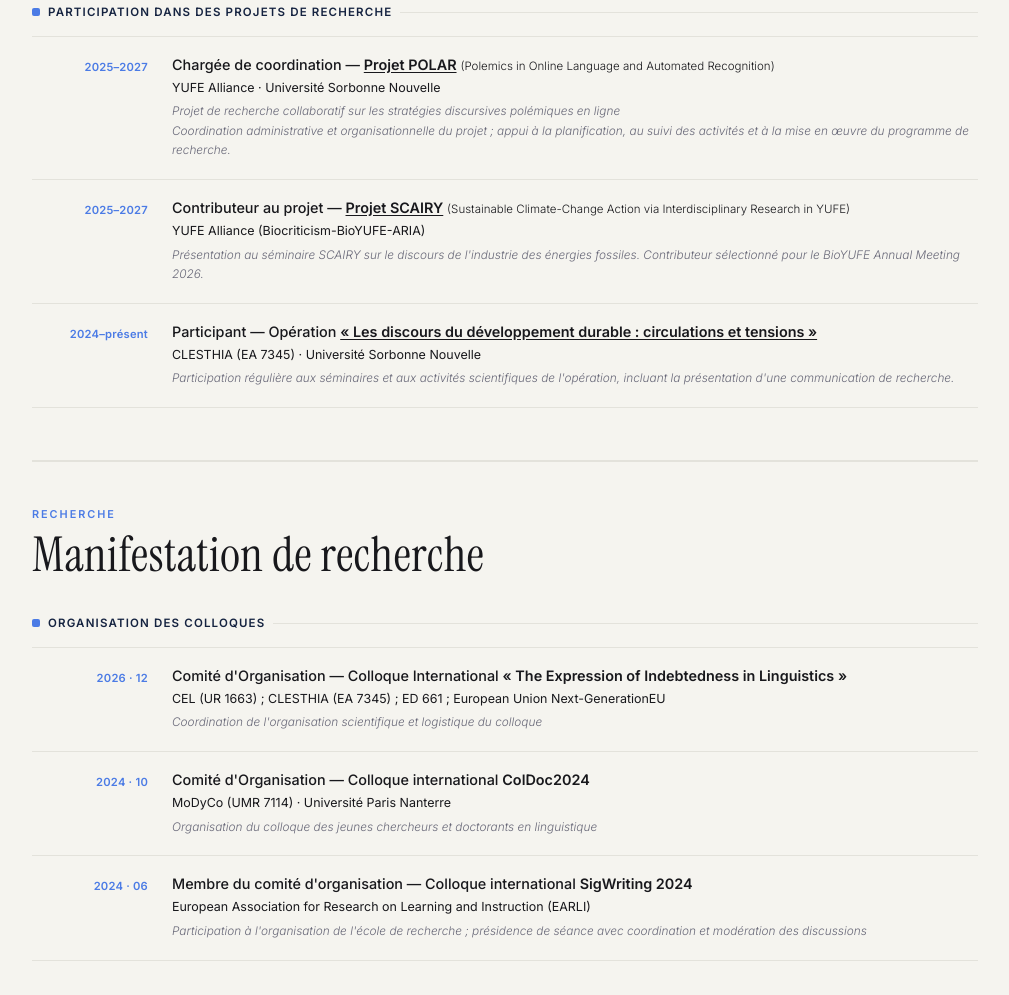
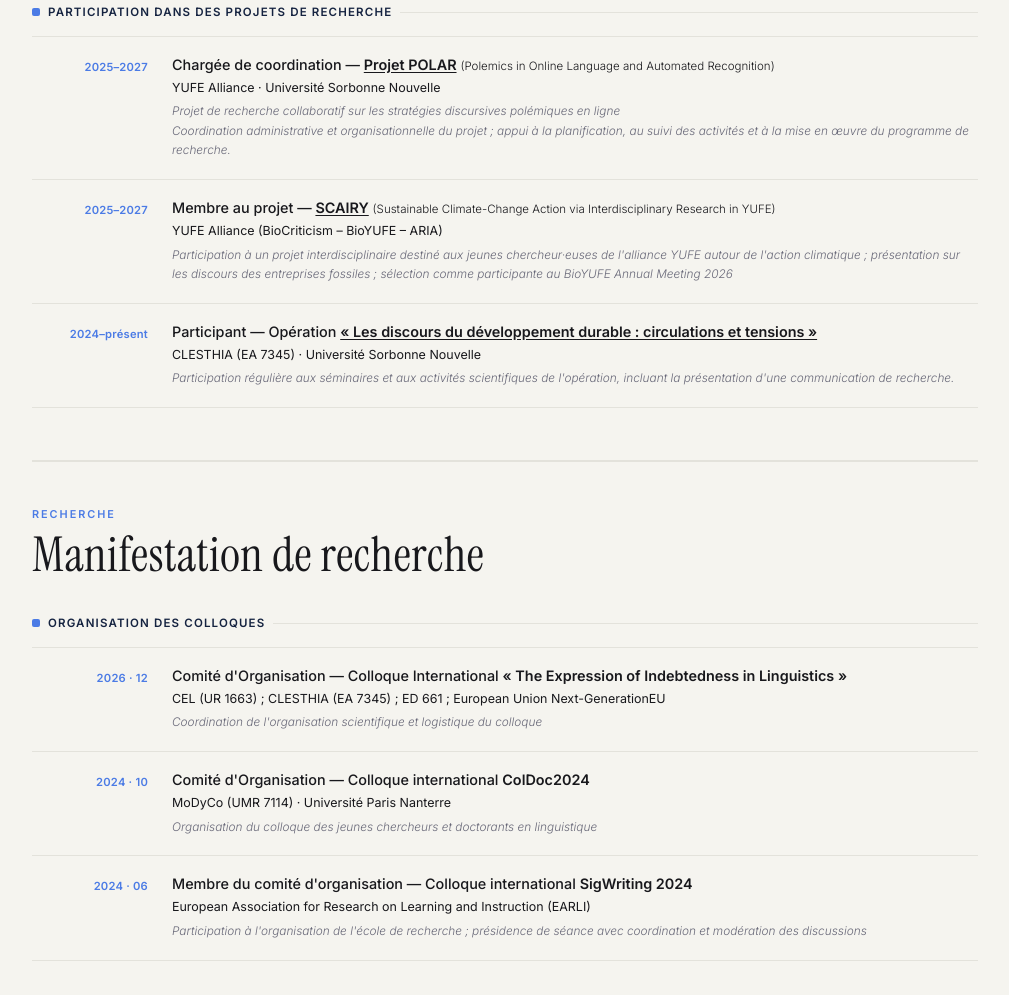
Before and after one commit to ho-won-kim/ho-won-kim.github.io, a plain HTML site: page index.html in a window 1280 px wide. Shown: the part 2457-3452 px from the top of the page, without its empty margins (250-1259 px from the left). Drawn offline with nearby package versions, Linux system fonts and the light colour scheme; a web font is replaced by a local one.

Commit message:
Update SCAIRY entry: Membre au projet, new org BioCriticism–BioYUFE–ARIA, expanded detail

```diff
--- a/index.html
+++ b/index.html
@@ -1074,7 +1074,7 @@
                 <div class="tl-yr">2025–2027</div>
                 <div>
                   <div class="tl-title" data-i18n-html="res-s-title">Contributeur au projet — <a href="https://www.sorbonne-nouvelle.fr/scairy-sustainable-climate-change-action-via-interdisciplinary-research-in-yufe-2025-2027--930226.kjsp?RH=1324076359125" target="_blank" rel="noopener" style="color:inherit;text-decoration:underline;text-underline-offset:2px"><strong>Projet SCAIRY</strong></a> <span style="font-weight:300;color:var(--ink-3);font-size:0.8em">(Sustainable Climate-Change Action via Interdisciplinary Research in YUFE)</span></div>
-                  <div class="tl-sub">YUFE Alliance (Biocriticism-BioYUFE-ARIA)</div>
+                  <div class="tl-sub">YUFE Alliance (BioCriticism – BioYUFE – ARIA)</div>
                   <div class="tl-detail" data-i18n="res-s-detail">Présentation au séminaire SCAIRY sur le discours de l'industrie des énergies fossiles. Contributeur sélectionné pour le BioYUFE Annual Meeting 2026.</div>
                 </div>
               </div>
@@ -1779,8 +1779,8 @@
         'res-4-detail': 'Participation à l\'organisation de l\'école de recherche ; présidence de séance avec coordination et modération des discussions',
         'res-p-title': 'Chargée de coordination — <a href="https://yufe-polar.github.io/" target="_blank" rel="noopener" style="color:inherit;text-decoration:underline;text-underline-offset:2px"><strong>Projet POLAR</strong></a> <span style="font-weight:300;color:var(--ink-3);font-size:0.8em">(Polemics in Online Language and Automated Recognition)</span>',
         'res-p-detail': 'Projet de recherche collaboratif sur les stratégies discursives polémiques en ligne<br>Coordination administrative et organisationnelle du projet ; appui à la planification, au suivi des activités et à la mise en œuvre du programme de recherche.',
-        'res-s-title': 'Contributeur au projet — <a href="https://www.sorbonne-nouvelle.fr/scairy-sustainable-climate-change-action-via-interdisciplinary-research-in-yufe-2025-2027--930226.kjsp?RH=1324076359125" target="_blank" rel="noopener" style="color:inherit;text-decoration:underline;text-underline-offset:2px"><strong>Projet SCAIRY</strong></a> <span style="font-weight:300;color:var(--ink-3);font-size:0.8em">(Sustainable Climate-Change Action via Interdisciplinary Research in YUFE)</span>',
-        'res-s-detail': 'Présentation au séminaire SCAIRY sur le discours de l\'industrie des énergies fossiles. Contributeur sélectionné pour le BioYUFE Annual Meeting 2026.',
+        'res-s-title': 'Membre au projet — <a href="https://www.sorbonne-nouvelle.fr/scairy-sustainable-climate-change-action-via-interdisciplinary-research-in-yufe-2025-2027--930226.kjsp?RH=1324076359125" target="_blank" rel="noopener" style="color:inherit;text-decoration:underline;text-underline-offset:2px"><strong>SCAIRY</strong></a> <span style="font-weight:300;color:var(--ink-3);font-size:0.8em">(Sustainable Climate-Change Action via Interdisciplinary Research in YUFE)</span>',
+        'res-s-detail': 'Participation à un projet interdisciplinaire destiné aux jeunes chercheur·euses de l\'alliance YUFE autour de l\'action climatique ; présentation sur les discours des entreprises fossiles ; sélection comme participante au BioYUFE Annual Meeting 2026',
         'res-d-yr': '2024–présent',
         'res-d-title': 'Participant — Opération <a href="https://www.sorbonne-nouvelle.fr/operation-les-discours-du-developpement-durable-et-de-la-transition-ecologique-domaines-sens-transmission--888229.kjsp?RH=1484234470958" target="_blank" rel="noopener" style="color:inherit;text-decoration:underline;text-underline-offset:2px"><strong><em>« Les discours du développement durable : circulations et tensions »</em></strong></a>',
         'res-d-detail': 'Participation régulière aux séminaires et aux activités scientifiques de l\'opération, incluant la présentation d\'une communication de recherche.',
@@ -1996,8 +1996,8 @@
         'res-4-detail': 'Participation in the organisation of the research school; session chairing with discussion coordination and moderation',
         'res-p-title': 'Project Coordinator — <a href="https://yufe-polar.github.io/" target="_blank" rel="noopener" style="color:inherit;text-decoration:underline;text-underline-offset:2px"><strong>POLAR Project</strong></a> <span style="font-weight:300;color:var(--ink-3);font-size:0.8em">(Polemics in Online Language and Automated Recognition)</span>',
         'res-p-detail': 'Collaborative research project on polemical discursive strategies online.<br>Administrative and organizational coordination, including planning, activity monitoring, and project support.',
-        'res-s-title': 'Project Contributor — <a href="https://www.sorbonne-nouvelle.fr/scairy-sustainable-climate-change-action-via-interdisciplinary-research-in-yufe-2025-2027--930226.kjsp?RH=1324076359125" target="_blank" rel="noopener" style="color:inherit;text-decoration:underline;text-underline-offset:2px"><strong>SCAIRY Project</strong></a> <span style="font-weight:300;color:var(--ink-3);font-size:0.8em">(Sustainable Climate-Change Action via Interdisciplinary Research in YUFE)</span>',
-        'res-s-detail': 'Seminar presentation on fossil fuel industry discourse. Selected contributor to the BioYUFE Annual Meeting 2026.',
+        'res-s-title': 'Project Member — <a href="https://www.sorbonne-nouvelle.fr/scairy-sustainable-climate-change-action-via-interdisciplinary-research-in-yufe-2025-2027--930226.kjsp?RH=1324076359125" target="_blank" rel="noopener" style="color:inherit;text-decoration:underline;text-underline-offset:2px"><strong>SCAIRY</strong></a> <span style="font-weight:300;color:var(--ink-3);font-size:0.8em">(Sustainable Climate-Change Action via Interdisciplinary Research in YUFE)</span>',
+        'res-s-detail': 'Participation in an interdisciplinary project for early-career researchers of the YUFE alliance on climate action; presentation on fossil fuel corporate discourse; selected as participant at the BioYUFE Annual Meeting 2026',
         'res-d-yr': '2024–present',
         'res-d-title': 'Participant — Research initiative <a href="https://www.sorbonne-nouvelle.fr/operation-les-discours-du-developpement-durable-et-de-la-transition-ecologique-domaines-sens-transmission--888229.kjsp?RH=1484234470958" target="_blank" rel="noopener" style="color:inherit;text-decoration:underline;text-underline-offset:2px"><strong><em>"Discourses of Sustainable Development: Circulations and Tensions"</em></strong></a>',
         'res-d-detail': 'Regular participation in the seminars and scientific activities of the initiative, including the presentation of a research paper.',
@@ -2216,8 +2216,8 @@
         'res-4-detail': '연구 학교 조직 참여 ; 세션 진행 및 토론 조율',
         'res-p-title': '연구 프로젝트 담당자 — <a href="https://yufe-polar.github.io/" target="_blank" rel="noopener" style="color:inherit;text-decoration:underline;text-underline-offset:2px"><strong>POLAR Project</strong></a> <span style="font-weight:300;color:var(--ink-3);font-size:0.8em">(Polemics in Online Language and Automated Recognition)</span>',
         'res-p-detail': '온라인 상의 논쟁적 담화 전략과 자동 인식을 주제로 한 공동연구 프로젝트의 행정·운영·기획 업무 지원',
-        'res-s-title': '프로젝트 참여자 — <a href="https://www.sorbonne-nouvelle.fr/scairy-sustainable-climate-change-action-via-interdisciplinary-research-in-yufe-2025-2027--930226.kjsp?RH=1324076359125" target="_blank" rel="noopener" style="color:inherit;text-decoration:underline;text-underline-offset:2px"><strong>SCAIRY 프로젝트</strong></a> <span style="font-weight:300;color:var(--ink-3);font-size:0.8em">(Sustainable Climate-Change Action via Interdisciplinary Research in YUFE)</span>',
-        'res-s-detail': '화석연료 기업 담화에 관한 세미나 발표. 2026년 BioYUFE Annual Meeting 참여자로 선정.',
+        'res-s-title': '프로젝트 멤버 — <a href="https://www.sorbonne-nouvelle.fr/scairy-sustainable-climate-change-action-via-interdisciplinary-research-in-yufe-2025-2027--930226.kjsp?RH=1324076359125" target="_blank" rel="noopener" style="color:inherit;text-decoration:underline;text-underline-offset:2px"><strong>SCAIRY</strong></a> <span style="font-weight:300;color:var(--ink-3);font-size:0.8em">(Sustainable Climate-Change Action via Interdisciplinary Research in YUFE)</span>',
+        'res-s-detail': 'YUFE 얼라이언스 신진 연구자 대상 기후 행동 학제간 프로젝트 참여 ; 화석연료 기업 담화 발표 ; BioYUFE Annual Meeting 2026 참가자로 선발',
         'res-d-yr': '2024–현재',
         'res-d-title': '참여자 — <a href="https://www.sorbonne-nouvelle.fr/operation-les-discours-du-developpement-durable-et-de-la-transition-ecologique-domaines-sens-transmission--888229.kjsp?RH=1484234470958" target="_blank" rel="noopener" style="color:inherit;text-decoration:underline;text-underline-offset:2px"><strong>「지속가능발전 담론: 순환과 긴장」 연구 그룹</strong></a>',
         'res-d-detail': '연구사업의 세미나 및 학술 활동에 정기적으로 참여했으며, 연구 발표 1회를 수행함.',
```
